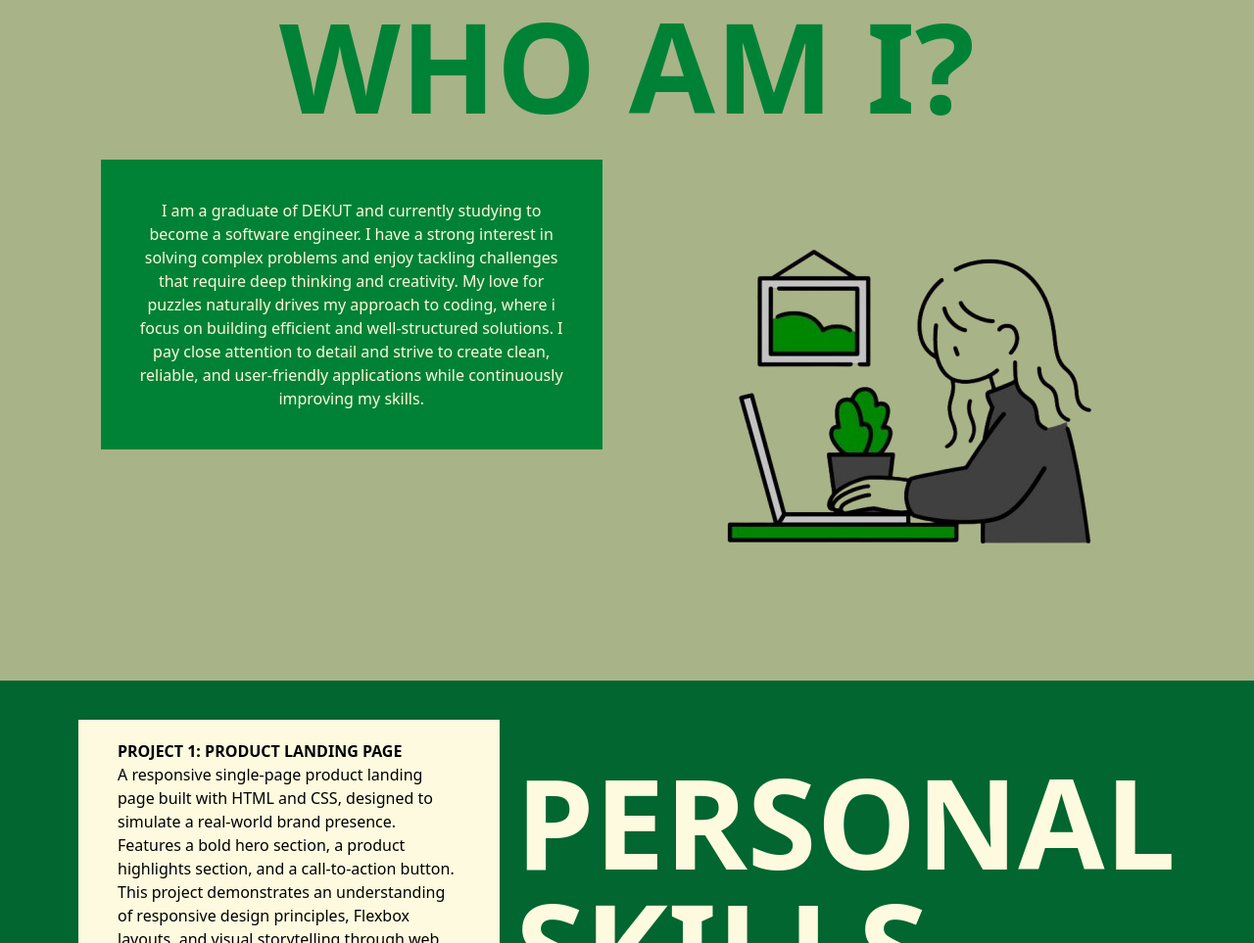
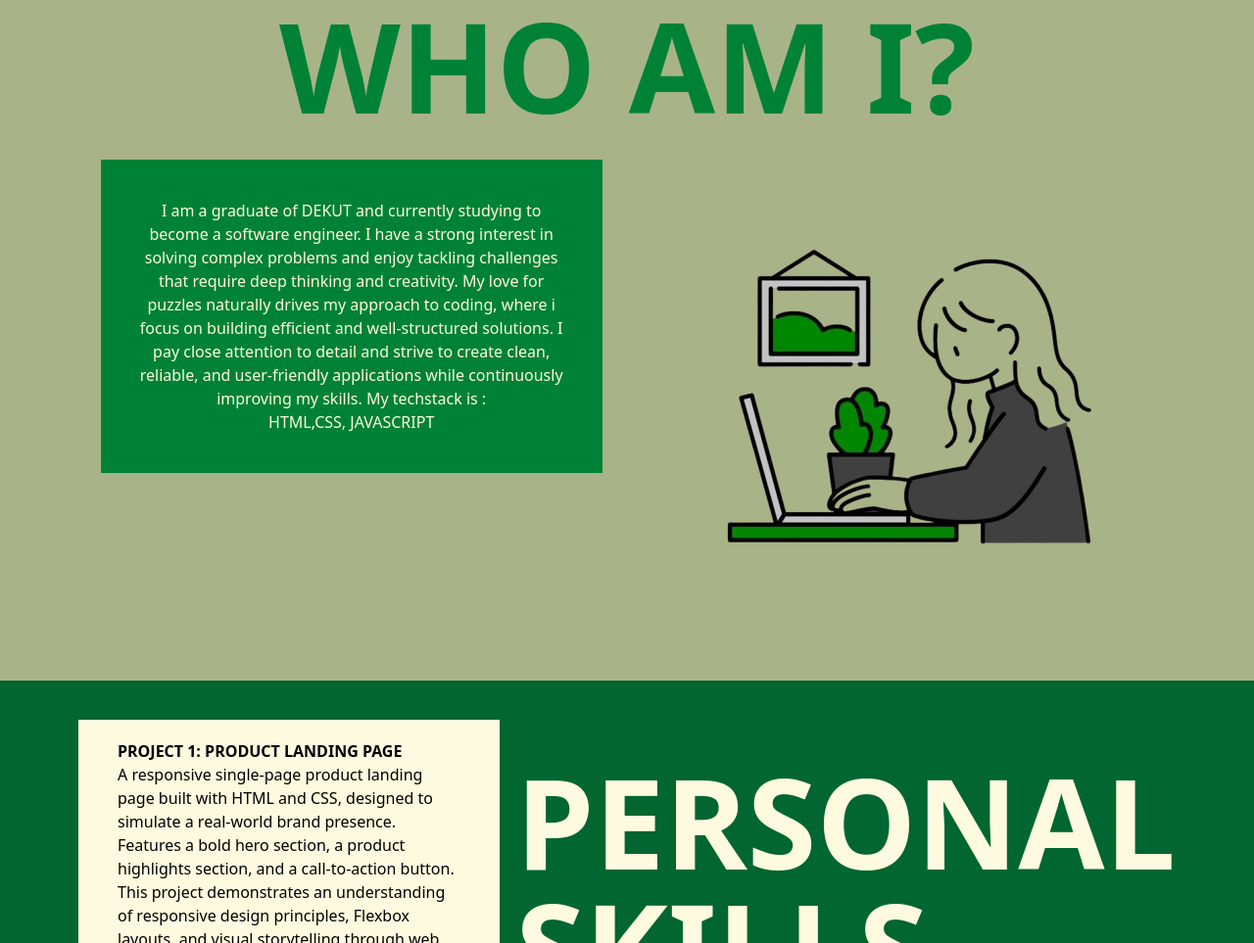
Before and after one commit to DevBrigid/Brigid-s-porfolio, a plain HTML site: page index.html in a window 1280 px wide. Shown: the part 773-1736 px from the top of the page at 98% size. Drawn offline with nearby package versions, Linux system fonts and the light colour scheme.

Commit message:
tech stack updated on index.html file

```diff
--- a/index.html
+++ b/index.html
@@ -70,7 +70,7 @@
                 <div class="pt-10 text-center">
                     <h2 class="font-extrabold text-9xl text-green-700">WHO AM I?</h2>
                     <div class="flex flex-wrap items-start justify-evenly px-20 gap-10">
-                        <p class="bg-green-700 text-[#FEFADF] max-w-lg p-10 my-8">I am a graduate of DEKUT and currently studying to become a software engineer. I have a strong interest in solving complex problems and enjoy tackling challenges that require deep thinking and creativity. My love for puzzles naturally drives my approach to coding, where i focus on building efficient and well-structured solutions. I pay close attention to detail and strive to create clean, reliable, and user-friendly applications while continuously improving my skills.</p>
+                        <p class="bg-green-700 text-[#FEFADF] max-w-lg p-10 my-8">I am a graduate of DEKUT and currently studying to become a software engineer. I have a strong interest in solving complex problems and enjoy tackling challenges that require deep thinking and creativity. My love for puzzles naturally drives my approach to coding, where i focus on building efficient and well-structured solutions. I pay close attention to detail and strive to create clean, reliable, and user-friendly applications while continuously improving my skills. My techstack is : <br>HTML,CSS, JAVASCRIPT</p>
                         <img src="anime.png" alt="work photo" class="my-8" >
                     </div>
                 </div>
```
